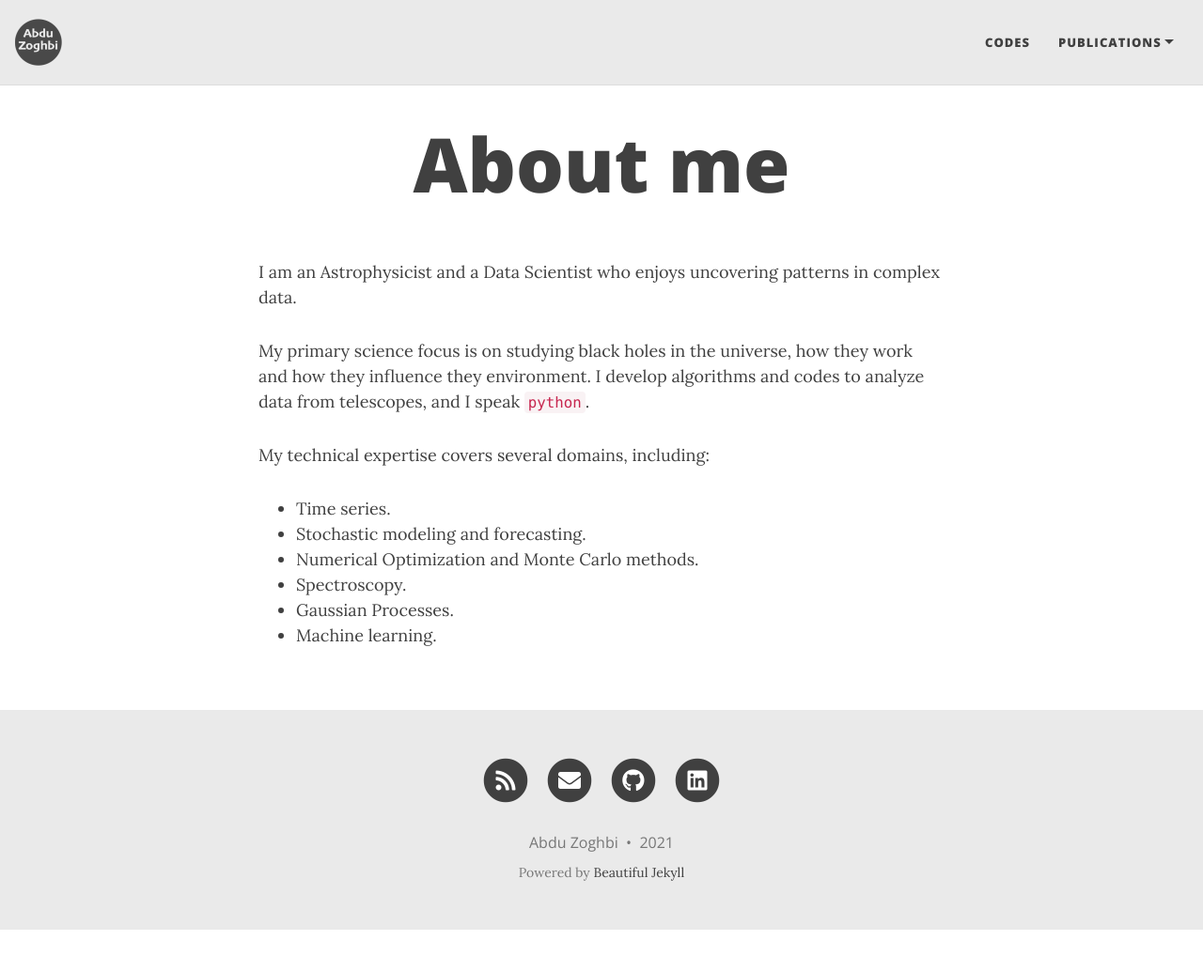
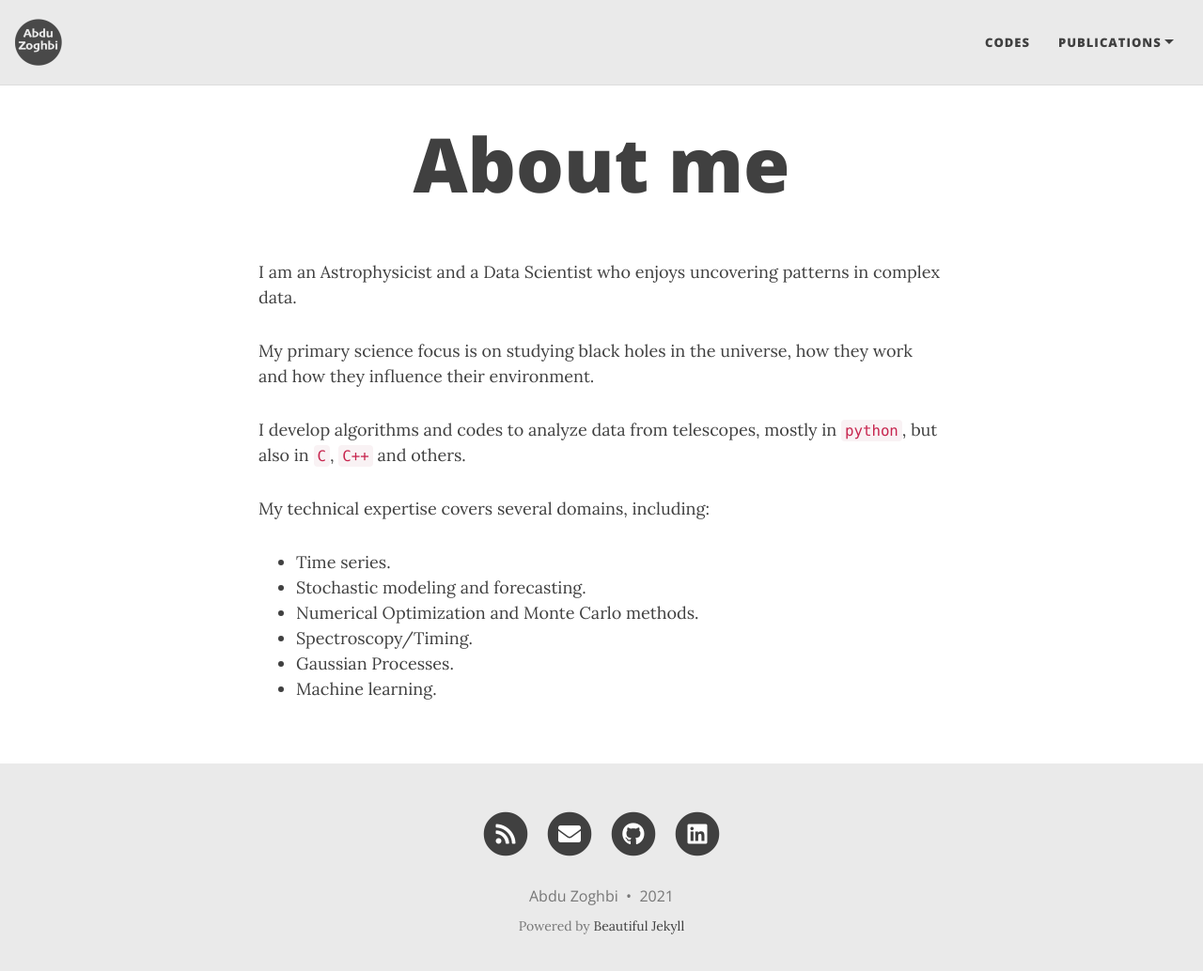
Before and after one commit to zoghbi-a/site, a Jekyll site: the page built from aboutme.md, in a window 1280 px wide and 1047 px high. Shown: the top 1034 px of the window at 94% size. Built offline with Jekyll 4.4.1, drawn with Linux system fonts in a browser that asks for light colours; nearby versions of some CDN libraries.

Commit message:
text update and typo correction

```diff
--- a/aboutme.md
+++ b/aboutme.md
@@ -5,13 +5,14 @@ title: About me
 
 I am an Astrophysicist and a Data Scientist who enjoys uncovering patterns in complex data.
 
-My primary science focus is on studying black holes in the universe, how they work and how they influence they environment.
-I develop algorithms and codes to analyze data from telescopes, and I speak `python`.
+My primary science focus is on studying black holes in the universe, how they work and how they influence their environment.
+
+I develop algorithms and codes to analyze data from telescopes, mostly in `python`, but also in `C`, `C++` and others.
 
 My technical expertise covers several domains, including:
 - Time series.
 - Stochastic modeling and forecasting.
 - Numerical Optimization and Monte Carlo methods.
-- Spectroscopy.
+- Spectroscopy/Timing.
 - Gaussian Processes.
 - Machine learning.
```
Also changed, not shown: codes.md (+1 -1 lines).
